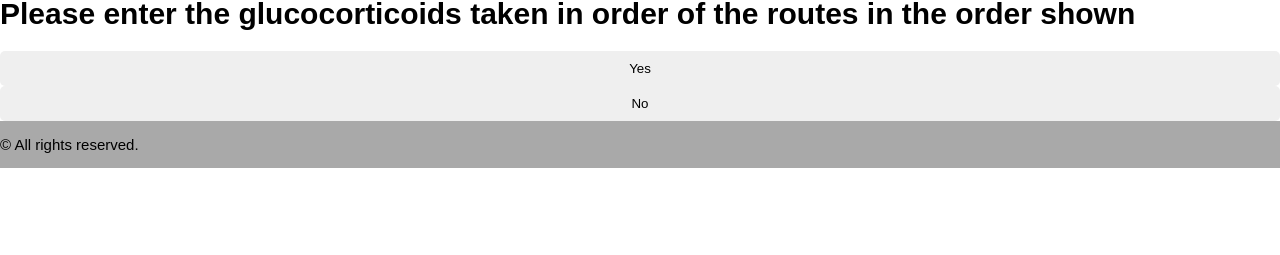
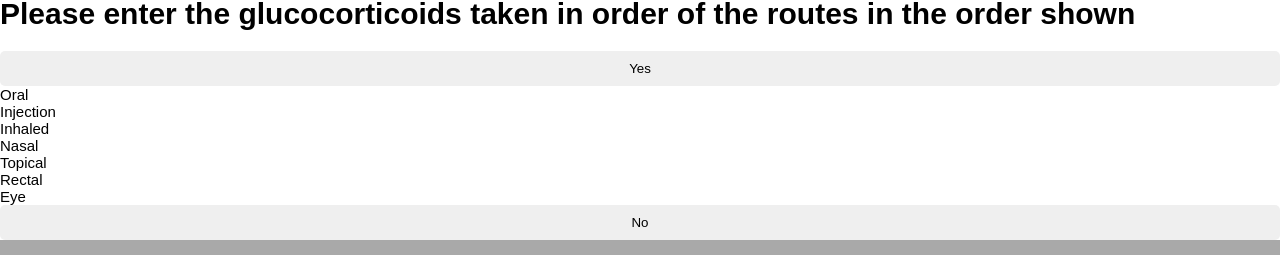
Before and after one commit to PavanSahadevan46/AIGuard, a React (Vite) app: page /routes in a window 1280 px wide. Both pictures are taken after a click on the button "Yes". Shown: the part 136-391 px from the top of the page. Built offline with nearby package versions, Linux system fonts and the light colour scheme.

Commit message:
begun basic route generation based on user choice for Q2, need to rethink approach as implementation in this commit is very convuluted with prop handling

```diff
--- /dev/null
+++ b/src/components/RouteContainer.jsx
@@ -0,0 +1,15 @@
+import criteria from "../criteria.json";
+import SteroidRoute from "./SteroidRoute";
+function RouteContainer() {
+    const routes = criteria.routeOptions[0].routes;
+    return (
+        <div>
+            {routes.map((route, index) => (
+                <SteroidRoute key = {index} title={route} />
+            ))}
+        </div>
+
+    )
+}
+
+export default RouteContainer
--- /dev/null
+++ b/src/components/SteroidRoute.jsx
@@ -0,0 +1,14 @@
+import { useNavigate } from "react-router-dom";
+
+function SteroidRoute({title}){
+    const nav = useNavigate();
+    return(
+        <div onClick={() =>
+            nav(`${title}`)
+        }>
+            {title}
+        </div>
+    )
+}
+
+export default SteroidRoute
--- a/src/pages/SteroidRoutes.jsx
+++ b/src/pages/SteroidRoutes.jsx
@@ -4,22 +4,32 @@ import Button from "../components/Button";
 import Footer from "../components/footer";
 import { BrowserRouter, Routes, Route, useNavigate } from "react-router-dom";
 import { useState } from "react";
+import Card from "../components/Card";
+import RouteContainer from "../components/RouteContainer";
+import SteroidRoute from "../components/SteroidRoute";
 
 
 function SteroidRoutes() {
     const questionData = criteria.Questions.find((q) => q.id === 2);
     const [currentQuestion, setCurrentQuestion] = useState(questionData.question);
     const nav = useNavigate();
+    const routes = criteria.routeOptions[0].routes;
+    const [showRoutes, setShowRoutes] = useState(false);
     return (
         <>
             <Header />
             <h1>{currentQuestion}</h1>
-            <Button btnText="Yes"
-                onClick={() => setCurrentQuestion(
-                    "Please enter the glucocorticoids taken in order of the routes in the order shown")
-                } />
+            <Button
+                btnText="Yes"
+                onClick={() => {
+                    setCurrentQuestion("Please enter the glucocorticoids taken in order of the routes in the order shown");
+                    setShowRoutes(true);
+                }}
+            />
+            {showRoutes &&< RouteContainer /> }
 
             <Button btnText="No" onClick={() => nav("/nosec")} />
+
             <Footer />
         </>
     )
```
